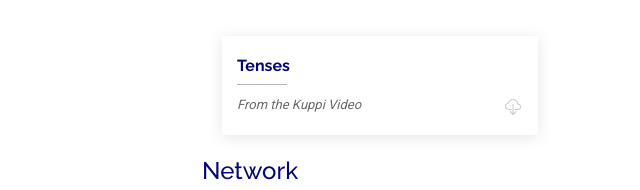
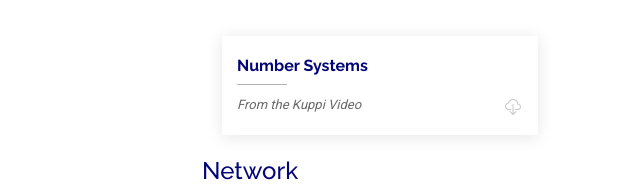
Before and after one commit to fcbs2223tceusl/bms, a plain HTML site: page ict video.html in a window 1280 px wide. Shown: the part 794-984 px from the top of the page, 640-1280 px from the left. Drawn offline with Linux system fonts and the light colour scheme.

Commit message:
Update ict video.html

```diff
--- a/ict video.html
+++ b/ict video.html
@@ -111,7 +111,7 @@
             <br><br><br>
             <div class="member mt-3">
               <div class="member-info">
-                <h4>Tenses</h4>
+                <h4>Number Systems</h4>
                 <span>From the Kuppi Video</span>
                 <div class="social">
                   <a href="https://drive.google.com/file/d/1e4qdD2lB6UXpYPhd3wagpDzSOJQ_9U1a/view?usp=sharing">
```
